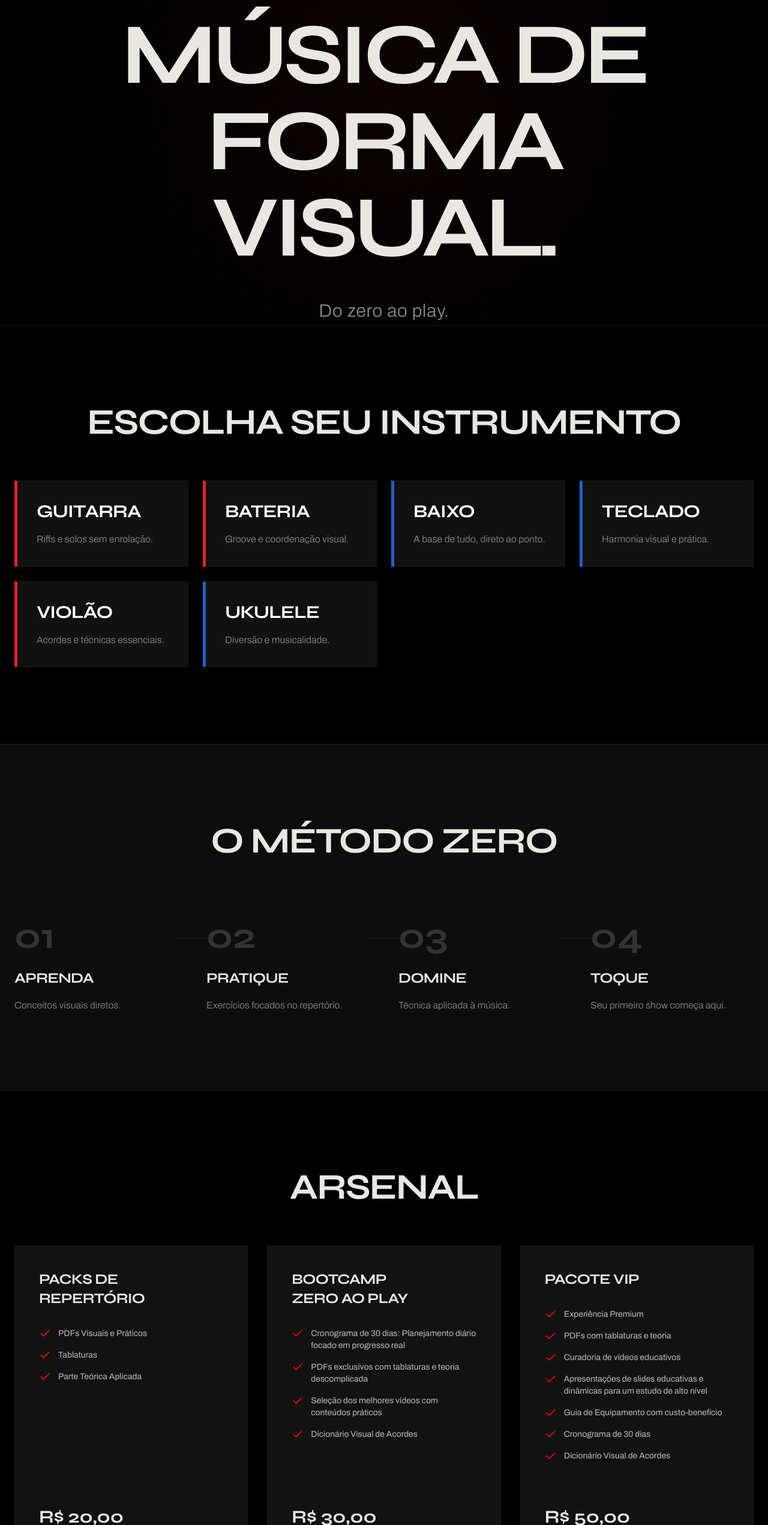
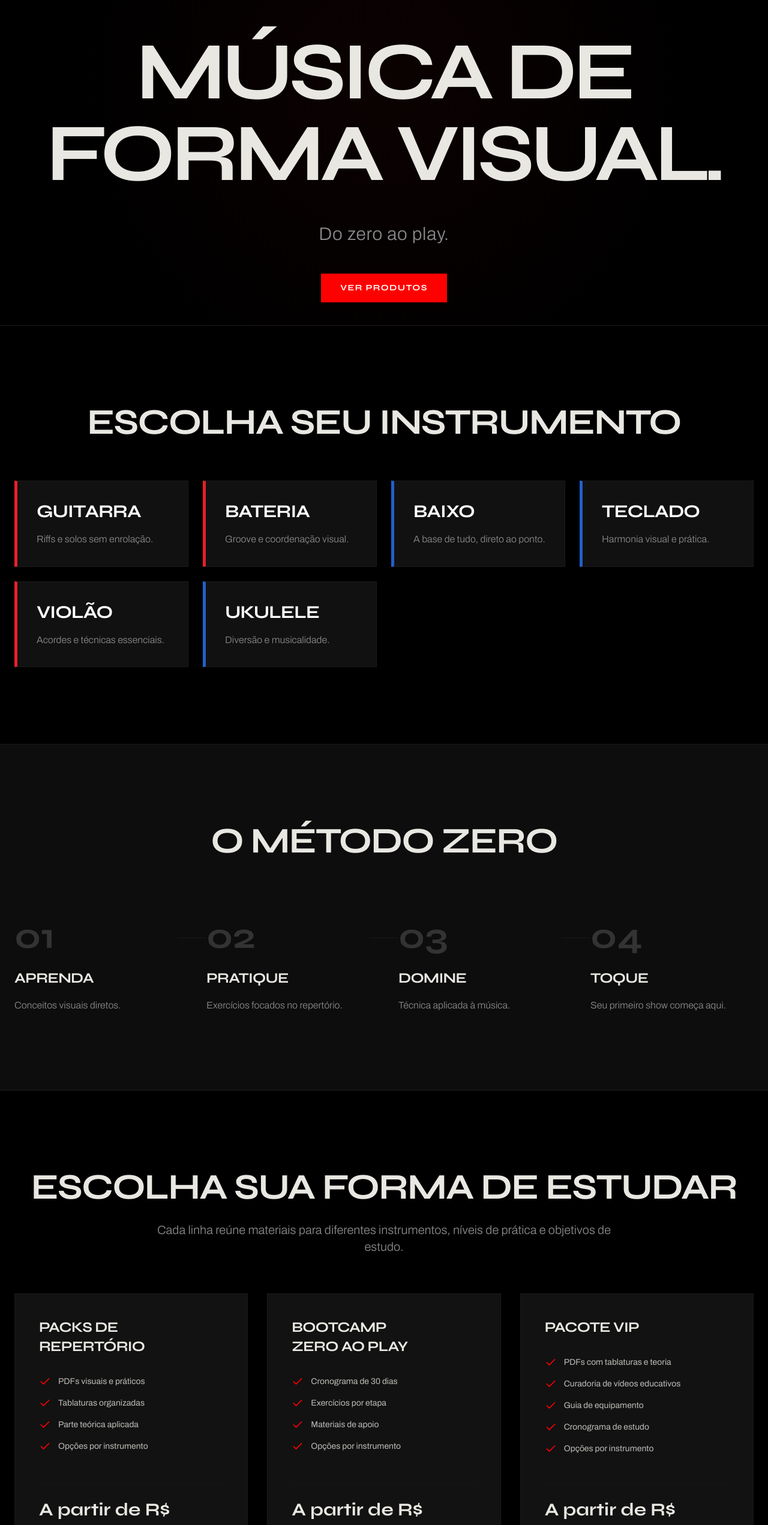
Before and after one commit to Tiffanylimaa/studiozero, a React (Vite) app in the folder apps/web/: page / in a window 1280 px wide. Shown: the part 258-2800 px from the top of the page at 60% size. Built offline with nearby package versions, Linux system fonts and the light colour scheme.

Commit message:
Refine home categories and UX details

```diff
--- a/apps/web/index.html
+++ b/apps/web/index.html
@@ -5,7 +5,6 @@
 		<link rel="icon" type="image/png" href="https://horizons-cdn.hostinger.com/ee59deb9-dc8b-48f3-9bc9-45fcf081c6dc/d5755b244e20a03c63c9b7bae8b964b2.png" />
 		<link rel="apple-touch-icon" href="https://horizons-cdn.hostinger.com/ee59deb9-dc8b-48f3-9bc9-45fcf081c6dc/d5755b244e20a03c63c9b7bae8b964b2.png" />
 		<meta name="theme-color" content="#000000" />
-		<meta name="generator" content="Hostinger Horizons" />
 		<meta name="viewport" content="width=device-width, initial-scale=1.0" />
 		<title>Studio Zero</title>
 	</head>
--- a/apps/web/src/components/Header.jsx
+++ b/apps/web/src/components/Header.jsx
@@ -18,6 +18,7 @@ function Header() {
 
   const navLinks = [
     { name: 'Home',     path: '/' },
+    { name: 'Produtos', path: '/produtos' },
     { name: 'Sobre',    path: '/sobre' },
     { name: 'Guitarra', path: '/guitarra' },
     { name: 'Baixo',    path: '/baixo' },
@@ -89,7 +90,9 @@ function Header() {
           <button
             className="lg:hidden z-50 p-2 transition-colors hover:text-[#E8202A] text-[#E8E6E1]"
             onClick={() => setIsMobileMenuOpen(!isMobileMenuOpen)}
-            aria-label="Toggle menu"
+            aria-label={isMobileMenuOpen ? 'Fechar menu' : 'Abrir menu'}
+            aria-expanded={isMobileMenuOpen}
+            aria-controls="mobile-menu"
           >
             <AnimatePresence mode="wait">
               {isMobileMenuOpen ? (
@@ -124,6 +127,7 @@ function Header() {
       <AnimatePresence>
         {isMobileMenuOpen && (
           <motion.div
+            id="mobile-menu"
             key="mobile-menu"
             initial={{ opacity: 0, clipPath: 'inset(0% 0% 100% 0%)' }}
             animate={{ opacity: 1, clipPath: 'inset(0% 0% 0% 0%)' }}
--- a/apps/web/src/pages/AcessoMaterialPage.jsx
+++ b/apps/web/src/pages/AcessoMaterialPage.jsx
@@ -29,16 +29,16 @@ const checklist = [
 
 const bonuses = [
   {
-    title: 'Bônus 1',
-    description: 'Material complementar',
+    title: 'Material complementar',
+    description: 'Arquivos extras vinculados ao produto comprado.',
   },
   {
-    title: 'Bônus 2',
-    description: 'Checklist extra',
+    title: 'Checklist extra',
+    description: 'Uma lista simples para orientar sua próxima prática.',
   },
   {
-    title: 'Bônus 3',
-    description: 'Guia rápido de aplicação',
+    title: 'Guia rápido',
+    description: 'Um resumo prático para aplicar o conteúdo com mais clareza.',
   },
 ];
 
--- a/apps/web/src/pages/HomePage.jsx
+++ b/apps/web/src/pages/HomePage.jsx
@@ -55,40 +55,45 @@ function HomePage() {
   const products = [
     {
       title: "Packs de Repertório",
-      price: "R$ 20,00",
+      price: "A partir de R$ 20,00",
       checkoutUrl: "", // Substituir pelo link de checkout da Kiwify.
+      categoryUrl: "/produtos",
+      ctaLabel: "Ver packs disponíveis",
       desc: "",
       features: [
-        'PDFs Visuais e Práticos',
-        'Tablaturas',
-        'Parte Teórica Aplicada'
+        'PDFs visuais e práticos',
+        'Tablaturas organizadas',
+        'Parte teórica aplicada',
+        'Opções por instrumento'
       ]
     },
     {
       title: "Bootcamp Zero ao Play",
-      price: "R$ 30,00",
+      price: "A partir de R$ 30,00",
       checkoutUrl: "", // Substituir pelo link de checkout da Kiwify.
+      categoryUrl: "/produtos",
+      ctaLabel: "Ver bootcamps",
       desc: "",
       features: [
-        'Cronograma de 30 dias: Planejamento diário focado em progresso real',
-        'PDFs exclusivos com tablaturas e teoria descomplicada',
-        'Seleção dos melhores vídeos com conteúdos práticos',
-        'Dicionário Visual de Acordes'
+        'Cronograma de 30 dias',
+        'Exercícios por etapa',
+        'Materiais de apoio',
+        'Opções por instrumento'
       ]
     },
     {
       title: "Pacote VIP",
-      price: "R$ 50,00",
+      price: "A partir de R$ 50,00",
       checkoutUrl: "", // Substituir pelo link de checkout da Kiwify.
+      categoryUrl: "/produtos",
+      ctaLabel: "Ver pacotes VIP",
       desc: "",
       features: [
-        'Experiência Premium',
         'PDFs com tablaturas e teoria',
         'Curadoria de vídeos educativos',
-        'Apresentações de slides educativas e dinâmicas para um estudo de alto nível',
-        'Guia de Equipamento com custo-benefício',
-        'Cronograma de 30 dias',
-        'Dicionário Visual de Acordes'
+        'Guia de equipamento',
+        'Cronograma de estudo',
+        'Opções por instrumento'
       ]
     }
   ];
@@ -103,16 +108,16 @@ function HomePage() {
 
       <main>
         {/* SECTION 1: HERO */}
-        <section className="relative min-h-screen flex flex-col items-center justify-center pt-24 px-6 overflow-hidden">
+        <section className="relative min-h-[100svh] flex flex-col items-center justify-center pt-24 px-6 overflow-hidden">
           <div className="absolute inset-0 bg-[radial-gradient(circle_at_center,rgba(232,32,42,0.05)_0%,transparent_70%)] pointer-events-none" />
 
           <motion.div
             initial={{ opacity: 0, y: 40 }}
             animate={{ opacity: 1, y: 0 }}
             transition={{ duration: 0.8, ease: "easeOut" }}
-            className="relative z-10 text-center max-w-6xl mx-auto space-y-12"
+            className="relative z-10 text-center max-w-6xl mx-auto space-y-8 md:space-y-12"
           >
-            <div className="flex items-center justify-center gap-1 md:gap-[6px] mb-12 h-32 opacity-80 mix-blend-screen">
+            <div className="flex items-center justify-center gap-1 md:gap-[6px] mb-8 md:mb-12 h-24 md:h-32 opacity-80 mix-blend-screen">
               {WAVEFORM_BARS.map((bar, i) => {
                 const isRed = i < 19;
                 const opacity = 0.4 + bar.h / 230 * 0.6;
@@ -121,13 +126,19 @@ function HomePage() {
               })}
             </div>
 
-            <h1 className="text-6xl md:text-8xl lg:text-[9rem] font-syne font-bold leading-[0.85] tracking-tighter uppercase">
+            <h1 className="text-5xl sm:text-6xl md:text-8xl lg:text-[7.5rem] xl:text-[8.5rem] font-syne font-bold leading-[0.92] tracking-tighter uppercase">
               Música de<br />forma visual.
             </h1>
 
             <p className="text-2xl md:text-3xl font-light text-muted-foreground tracking-wide">
               Do zero ao play.
             </p>
+
+            <Link to="/produtos" className="inline-block">
+              <Button className="bg-primary hover:bg-primary/90 text-white rounded-sm px-8 py-6 font-syne uppercase tracking-widest">
+                Ver produtos
+              </Button>
+            </Link>
           </motion.div>
         </section>
 
@@ -176,7 +187,12 @@ function HomePage() {
         {/* SECTION 4: PRODUCTS */}
         <section className="py-32 px-6 bg-background">
           <div className="max-w-7xl mx-auto">
-            <h2 className="mb-16 text-center">Arsenal</h2>
+            <div className="text-center mb-16">
+              <h2 className="mb-6">Escolha sua forma de estudar</h2>
+              <p className="text-muted-foreground text-lg md:text-xl font-light max-w-3xl mx-auto leading-relaxed">
+                Cada linha reúne materiais para diferentes instrumentos, níveis de prática e objetivos de estudo.
+              </p>
+            </div>
             <div className="grid grid-cols-1 md:grid-cols-3 gap-8">
               {products.map((prod, i) => (
                 <div key={i} className="bg-card border border-border p-10 flex flex-col h-full hover:border-primary/50 transition-colors">
@@ -203,9 +219,15 @@ function HomePage() {
                           Comprar agora
                         </a>
                       </Button>
+                    ) : prod.categoryUrl ? (
+                      <Button asChild className="w-full bg-primary hover:bg-primary/90 text-white rounded-sm py-6 font-syne uppercase tracking-wider">
+                        <Link to={prod.categoryUrl}>
+                          {prod.ctaLabel}
+                        </Link>
+                      </Button>
                     ) : (
                       <Button disabled className="w-full bg-primary hover:bg-primary/90 text-white rounded-sm py-6 font-syne uppercase tracking-wider">
-                        Comprar em breve
+                        {prod.ctaLabel || 'Comprar em breve'}
                       </Button>
                     )}
                   </div>
```
